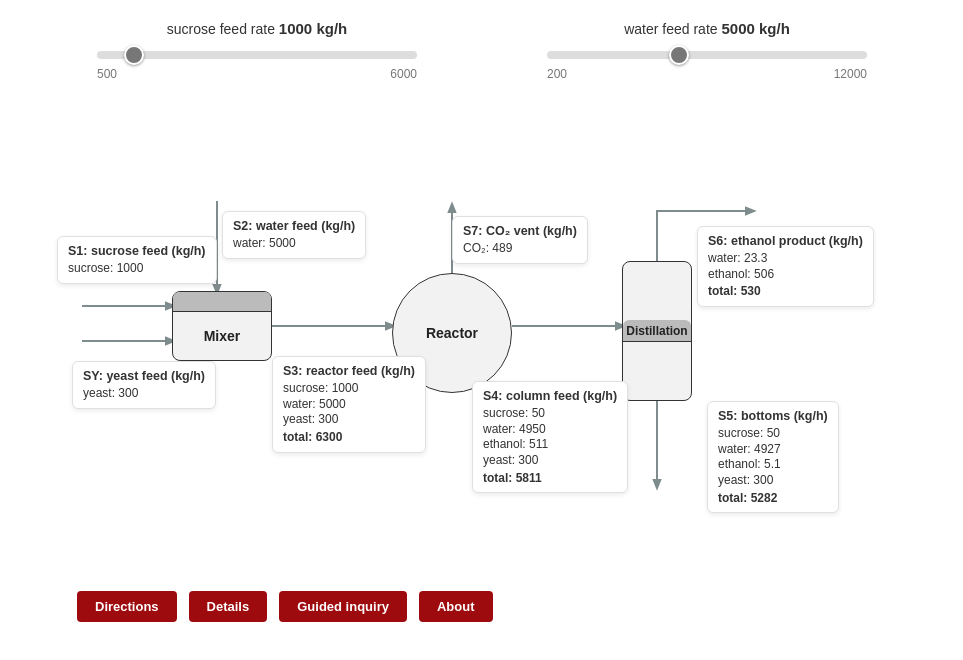
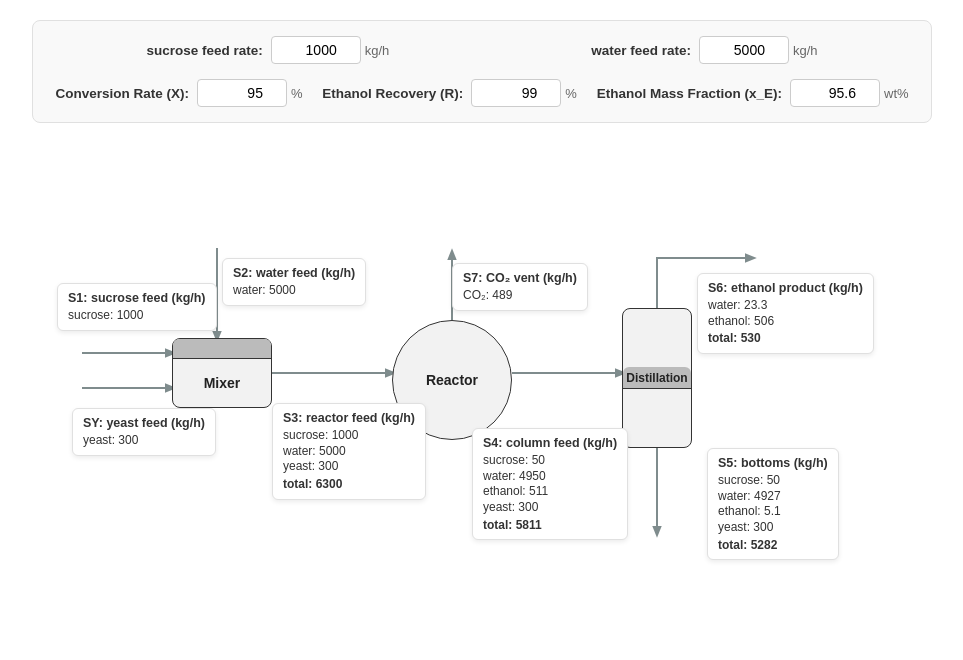
Before and after one commit to myokota812/methanol-fermention, a website: page index.html in a window 1280 px wide. Shown: the whole page, without its empty margins (158-1121 px from the left). Drawn offline with Linux system fonts and the light colour scheme.

Commit message:
Refactor index.html for layout and usability
Refactor HTML structure and styles for improved layout and usability.

```diff
--- a/index.html
+++ b/index.html
@@ -29,70 +29,59 @@
     /* --- Controls Section --- */
     .controls {
       display: flex;
-      justify-content: space-around;
-      margin-bottom: 20px;
+      flex-direction: column;
+      gap: 15px;
+      margin-bottom: 25px;
+      background: #f9f9f9;
+      padding: 15px 20px;
+      border-radius: 8px;
+      border: 1px solid #e0e0e0;
     }
 
-    .slider-group {
+    .controls-row {
       display: flex;
-      flex-direction: column;
+      justify-content: space-around;
       align-items: center;
-      width: 320px;
+      gap: 15px;
     }
 
-    .slider-label {
-      font-size: 14px;
-      margin-bottom: 8px;
+    .input-group {
+      display: flex;
+      align-items: center;
+      gap: 8px;
     }
 
-    .slider-label strong {
-      font-size: 15px;
+    .input-group label {
+      font-size: 13.5px;
+      font-weight: bold;
+      color: #333;
     }
 
-    .slider-wrapper {
-      position: relative;
-      width: 100%;
+    .input-wrapper {
+      display: flex;
+      align-items: center;
+      gap: 4px;
     }
 
-    input[type=range] {
-      -webkit-appearance: none;
-      width: 100%;
-      height: 8px;
+    input[type=number] {
+      width: 90px;
+      padding: 5px 8px;
+      font-size: 14px;
+      border: 1px solid #ccc;
       border-radius: 4px;
-      background: #ddd;
+      text-align: right;
       outline: none;
-      cursor: pointer;
+      transition: border-color 0.2s;
     }
 
-    input[type=range]::-webkit-slider-thumb {
-      -webkit-appearance: none;
-      appearance: none;
-      width: 20px;
-      height: 20px;
-      border-radius: 50%;
-      background: #777;
-      border: 2px solid #fff;
-      box-shadow: 0 1px 3px rgba(0,0,0,0.4);
-      cursor: pointer;
+    input[type=number]:focus {
+      border-color: #0056b3;
+      box-shadow: 0 0 3px rgba(0, 86, 179, 0.3);
     }
 
-    input[type=range]::-moz-range-thumb {
-      width: 20px;
-      height: 20px;
-      border-radius: 50%;
-      background: #777;
-      border: 2px solid #fff;
-      box-shadow: 0 1px 3px rgba(0,0,0,0.4);
-      cursor: pointer;
-    }
-
-    .slider-ticks {
-      display: flex;
-      justify-content: space-between;
-      width: 100%;
-      font-size: 12px;
-      color: #777;
-      margin-top: 4px;
+    .unit-text {
+      font-size: 13px;
+      color: #666;
     }
 
     /* --- Diagram Canvas Area --- */
@@ -205,56 +194,56 @@
       font-weight: bold;
       margin-top: 2px;
     }
-
-    /* --- Bottom Buttons --- */
-    .buttons-group {
-      margin-top: 10px;
-      display: flex;
-      gap: 12px;
-      padding-left: 45px;
-    }
-
-    .btn {
-      background-color: #9e0b0f;
-      color: white;
-      border: none;
-      padding: 8px 18px;
-      border-radius: 4px;
-      font-size: 13px;
-      font-weight: bold;
-      cursor: pointer;
-      transition: background-color 0.2s;
-    }
-
-    .btn:hover {
-      background-color: #7a080c;
-    }
   </style>
 </head>
 <body>
 
   <div class="container">
-    <!-- Sliders -->
+    <!-- Controls Section -->
     <div class="controls">
-      <div class="slider-group">
-        <div class="slider-label">sucrose feed rate <strong id="lbl-sucrose">1000 kg/h</strong></div>
-        <div class="slider-wrapper">
-          <input type="range" id="input-sucrose" min="500" max="6000" value="1000" step="50">
+      <!-- Row 1: Flow Rates -->
+      <div class="controls-row">
+        <div class="input-group">
+          <label for="input-sucrose">sucrose feed rate:</label>
+          <div class="input-wrapper">
+            <input type="number" id="input-sucrose" min="0" value="1000" step="50">
+            <span class="unit-text">kg/h</span>
+          </div>
         </div>
-        <div class="slider-ticks">
-          <span>500</span>
-          <span>6000</span>
+
+        <div class="input-group">
+          <label for="input-water">water feed rate:</label>
+          <div class="input-wrapper">
+            <input type="number" id="input-water" min="0" value="5000" step="50">
+            <span class="unit-text">kg/h</span>
+          </div>
         </div>
       </div>
 
-      <div class="slider-group">
-        <div class="slider-label">water feed rate <strong id="lbl-water">5000 kg/h</strong></div>
-        <div class="slider-wrapper">
-          <input type="range" id="input-water" min="200" max="12000" value="5000" step="50">
+      <!-- Row 2: Process Parameters -->
+      <div class="controls-row">
+        <div class="input-group">
+          <label for="input-conversion">Conversion Rate (X):</label>
+          <div class="input-wrapper">
+            <input type="number" id="input-conversion" min="0" max="100" value="95" step="0.1">
+            <span class="unit-text">%</span>
+          </div>
         </div>
-        <div class="slider-ticks">
-          <span>200</span>
-          <span>12000</span>
+
+        <div class="input-group">
+          <label for="input-recovery">Ethanol Recovery (R):</label>
+          <div class="input-wrapper">
+            <input type="number" id="input-recovery" min="0" max="100" value="99" step="0.1">
+            <span class="unit-text">%</span>
+          </div>
+        </div>
+
+        <div class="input-group">
+          <label for="input-fraction">Ethanol Mass Fraction (x_E):</label>
+          <div class="input-wrapper">
+            <input type="number" id="input-fraction" min="0" max="100" value="95.6" step="0.1">
+            <span class="unit-text">wt%</span>
+          </div>
         </div>
       </div>
     </div>
@@ -348,40 +337,32 @@
         <div class="total">total: <span id="s5-total">5282</span></div>
       </div>
     </div>
-
-    <!-- Buttons -->
-    <div class="buttons-group">
-      <button class="btn">Directions</button>
-      <button class="btn">Details</button>
-      <button class="btn">Guided inquiry</button>
-      <button class="btn">About</button>
-    </div>
   </div>
 
   <script>
-    // 定数・パラメータ定義
+    // 定数・分子量 (g/mol)
     const YEAST_FEED = 300;           // m_Y (kg/h)
-    const CONVERSION_RATE = 0.95;     // X (反応率 95%)
-    const ETHANOL_RECOVERY = 0.99;    // R (回収率 99%)
-    const X_E = 0.956;                // x_E (質量分率 95.6 wt%)
-
-    // 分子量 (g/mol)
     const MW_SUCROSE = 342.3;         // M_S
     const MW_ETHANOL = 46.07;         // M_E
     const MW_CO2 = 44.01;
     const MW_WATER = 18.02;
 
+    // DOM Elements
     const inputSucrose = document.getElementById('input-sucrose');
     const inputWater = document.getElementById('input-water');
+    const inputConversion = document.getElementById('input-conversion');
+    const inputRecovery = document.getElementById('input-recovery');
+    const inputFraction = document.getElementById('input-fraction');
 
     function calculateProcess() {
-      // m_1S, m_2W
-      const sucroseFeed = parseFloat(inputSucrose.value);
-      const waterFeed = parseFloat(inputWater.value);
+      // 入力値の取得（空文字や不正な入力のフォールバック処理付き）
+      const sucroseFeed = parseFloat(inputSucrose.value) || 0;
+      const waterFeed = parseFloat(inputWater.value) || 0;
 
-      // UI表示更新
-      document.getElementById('lbl-sucrose').textContent = `${sucroseFeed} kg/h`;
-      document.getElementById('lbl-water').textContent = `${waterFeed} kg/h`;
+      // パーセンテージを小数値（0〜1）に変換
+      const conversionRate = (parseFloat(inputConversion.value) || 0) / 100; // X
+      const ethanolRecovery = (parseFloat(inputRecovery.value) || 0) / 100; // R
+      const xE = (parseFloat(inputFraction.value) || 0) / 100;              // x_E
 
       // S1, S2
       document.getElementById('s1-sucrose').textContent = sucroseFeed.toFixed(0);
@@ -395,9 +376,9 @@
 
       // 反応計算
       // 反応進行度速度: ξ_dot = X * (m_1S / M_S)
-      const xiDot = CONVERSION_RATE * (sucroseFeed / MW_SUCROSE);
+      const xiDot = conversionRate * (sucroseFeed / MW_SUCROSE);
 
-      const sucroseReacted = sucroseFeed * CONVERSION_RATE;
+      const sucroseReacted = sucroseFeed * conversionRate;
       const sucroseUnreacted = sucroseFeed - sucroseReacted;
 
       const waterConsumed = xiDot * MW_WATER;
@@ -416,12 +397,12 @@
       document.getElementById('s4-ethanol').textContent = ethanolProduced.toFixed(0);
       document.getElementById('s4-total').textContent = s4Total.toFixed(0);
 
-      // S6: Distillate (ご指定の式による直計算)
+      // S6: Distillate
       // m_6E = 4 * R * X * (M_E / M_S) * m_1S
-      const s6Ethanol = 4 * ETHANOL_RECOVERY * CONVERSION_RATE * (MW_ETHANOL / MW_SUCROSE) * sucroseFeed;
+      const s6Ethanol = 4 * ethanolRecovery * conversionRate * (MW_ETHANOL / MW_SUCROSE) * sucroseFeed;
 
       // m_6W = 4 * ((1 - x_E) / x_E) * R * X * (M_E / M_S) * m_1S
-      const s6Water = 4 * ((1 - X_E) / X_E) * ETHANOL_RECOVERY * CONVERSION_RATE * (MW_ETHANOL / MW_SUCROSE) * sucroseFeed;
+      const s6Water = xE > 0 ? 4 * ((1 - xE) / xE) * ethanolRecovery * conversionRate * (MW_ETHANOL / MW_SUCROSE) * sucroseFeed : 0;
 
       const s6Total = s6Ethanol + s6Water;
 
@@ -431,7 +412,7 @@
 
       // S5: Bottoms (物質収支: m_5 = m_4 - m_6)
       const s5Sucrose = sucroseUnreacted;             // m_5S = m_4S
-      const s5Water = s4Water - s6Water;               // m_5W = m_4W - m_6W
+      const s5Water = s4Water - s6Water;                // m_5W = m_4W - m_6W
       const s5Ethanol = ethanolProduced - s6Ethanol;   // m_5E = m_4E - m_6E
       const s5Yeast = YEAST_FEED;
       const s5Total = s5Sucrose + s5Water + s5Ethanol + s5Yeast;
@@ -442,9 +423,14 @@
       document.getElementById('s5-total').textContent = s5Total.toFixed(0);
     }
 
-    inputSucrose.addEventListener('input', calculateProcess);
-    inputWater.addEventListener('input', calculateProcess);
+    // イベントリスナーの追加（入力中・値変更時にリアルタイム計算）
+    const inputs = [inputSucrose, inputWater, inputConversion, inputRecovery, inputFraction];
+    inputs.forEach(input => {
+      input.addEventListener('input', calculateProcess);
+      input.addEventListener('change', calculateProcess);
+    });
 
+    // 初期実行
     calculateProcess();
   </script>
 </body>
```
